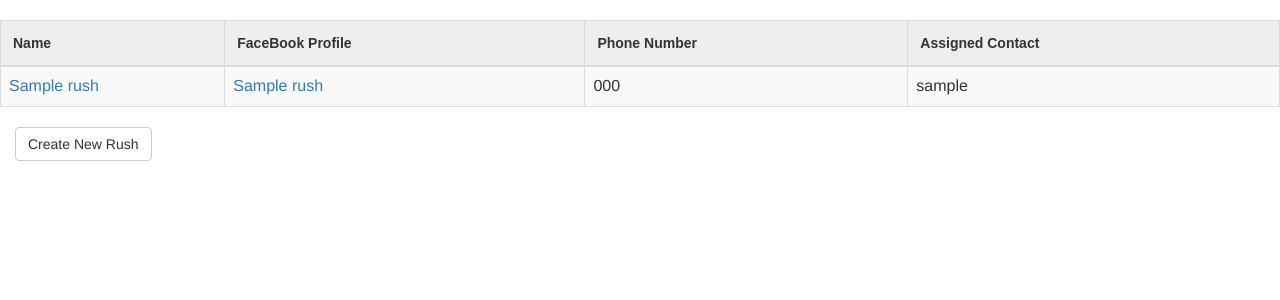
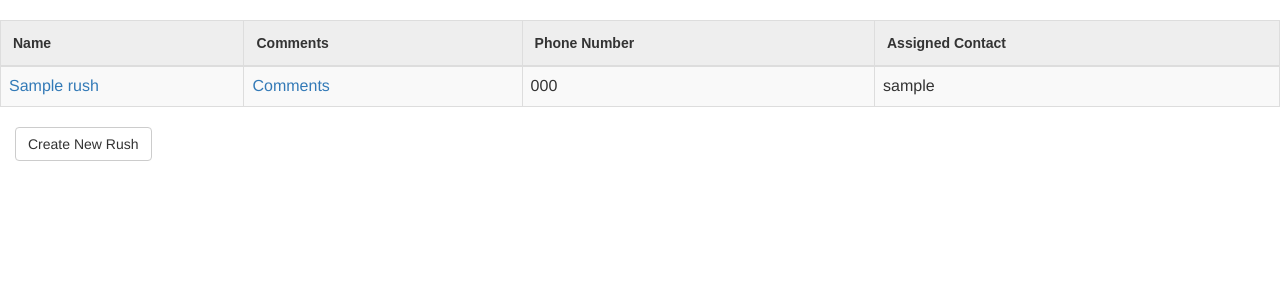
Before and after one commit to mattbrandman/rushmanager, a Django app: page /rushtracker/ in a window 1280 px wide. Shown: the part 52-352 px from the top of the page. Run offline with Django 3.2, Linux system fonts and the light colour scheme; tables that the repository leaves empty hold one stand-in row (values such as "Sample post"); parts of the project's set-up code (start-up, migrations or seed data) failed here and were passed over; some libraries are stand-ins or nearby versions.

Commit message:
Linked Main index page with comments page

```diff
--- a/templates/rushtracker/index.html
+++ b/templates/rushtracker/index.html
@@ -7,7 +7,7 @@
 			<thead>
 				<tr>
 					<th>Name</th>
-					<th>FaceBook Profile</th>
+					<th>Comments</th>
 					<th>Phone Number</th>
 					<th>Assigned Contact</th>
 				</tr>
@@ -15,8 +15,9 @@
 			<tbody>
 		{% for rush in all_rushes %}
 			<tr>
-				<td><a href="{% url 'rushtracker:update' rush.id %}" target='_blank'>{{rush.name}}</a></td>
-				<td><a href="{{rush.facebook_link}}" target='_blank'>{{rush.name}}</a></td>
+			<!--Could display comment up/down vote and amount here-->
+				<td><a href="{% url 'rushtracker:update' rush.id %}" target='_self'>{{rush.name}}</a></td>
+				<td><a href="{% url 'comments:comments' rush.id %}" target='_self'>Comments</a></td>
 				<td>{{rush.number}}</td>
 				<td>{{rush.contact}}</td>
 			</tr>
```
